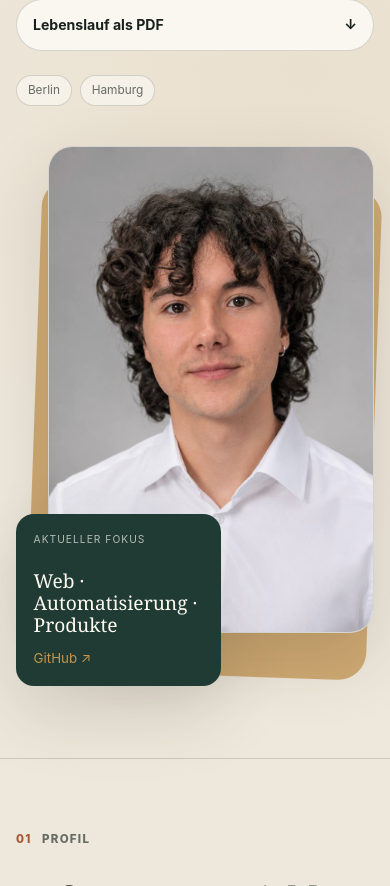
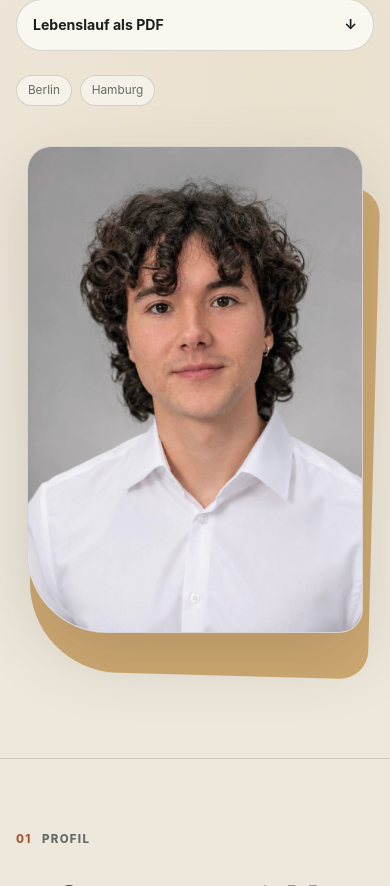
Before and after one commit to FREYHOFER/paulfreyhofer, a plain HTML site: page index.html in a window 390 px wide. Shown: the part 537-1423 px from the top of the page. Drawn offline with Linux system fonts and the light colour scheme.

Commit message:
Remove portrait GitHub overlay

```diff
--- a/index.html
+++ b/index.html
@@ -76,11 +76,6 @@
           <img src="assets/paul-freyhofer-portrait.jpg" alt="Porträt von Paul Freyhofer" width="1024" height="1280">
           <figcaption><strong>Paul Freyhofer</strong><span>Berlin / Hamburg</span></figcaption>
         </figure>
-        <a class="focus-card" href="https://github.com/FREYHOFER" target="_blank" rel="noreferrer">
-          <span data-i18n="currentFocus">Aktueller Fokus</span>
-          <strong data-i18n="focusText">Web · Automatisierung · Produkte</strong>
-          <small>GitHub ↗</small>
-        </a>
       </div>
     </section>
 
--- a/script.js
+++ b/script.js
@@ -11,8 +11,6 @@ const translations = {
     heroText: "Ich entwickle Webanwendungen, Automatisierungen und digitale Werkzeuge - von digitalen Arbeitsabläufen bis zum E-Commerce im Familienunternehmen Schnelsener Büchereck.",
     viewProjects: "Projekte ansehen",
     downloadCv: "Lebenslauf als PDF",
-    currentFocus: "Aktueller Fokus",
-    focusText: "Web · Automatisierung · Produkte",
     profileLabel: "Profil",
     profileHeading: "Softwareentwicklung mit Blick für Prozesse und Menschen.",
     profileText1: "Bei 42 Berlin vertiefe ich Software Engineering projektbasiert mit C, Git und Unix. Meine Arbeit verbindet technische Umsetzung mit Prozessverständnis: Webanwendungen und Automatisierungen, die im Arbeitsalltag funktionieren.",
@@ -73,8 +71,6 @@ const translations = {
     heroText: "I build web applications, automations and digital tools - from digital workflows to e-commerce for the family-run Schnelsener Büchereck bookstore.",
     viewProjects: "View projects",
     downloadCv: "CV as PDF",
-    currentFocus: "Current focus",
-    focusText: "Web · Automation · Products",
     profileLabel: "Profile",
     profileHeading: "Software development with an eye for processes and people.",
     profileText1: "At 42 Berlin, I deepen my software engineering skills through project-based work with C, Git and Unix. I combine technical delivery with process thinking: web applications and automations that work in day-to-day operations.",
@@ -135,8 +131,6 @@ const translations = {
     heroText: "Je conçois des applications web, des automatisations et des outils numériques - des processus de travail numériques à l'e-commerce de la librairie familiale Schnelsener Büchereck.",
     viewProjects: "Voir les projets",
     downloadCv: "CV au format PDF",
-    currentFocus: "Priorité actuelle",
-    focusText: "Web · Automatisation · Produits",
     profileLabel: "Profil",
     profileHeading: "Développer des logiciels en comprenant les processus et les personnes.",
     profileText1: "À 42 Berlin, j'approfondis le génie logiciel par des projets en C, Git et Unix. J'associe réalisation technique et compréhension des processus : applications web et automatisations utiles au travail quotidien.",
@@ -197,8 +191,6 @@ const translations = {
     heroText: "Desarrollo aplicaciones web, automatizaciones y herramientas digitales - desde procesos de trabajo digitales hasta el e-commerce de la librería familiar Schnelsener Büchereck.",
     viewProjects: "Ver proyectos",
     downloadCv: "CV en PDF",
-    currentFocus: "Enfoque actual",
-    focusText: "Web · Automatización · Productos",
     profileLabel: "Perfil",
     profileHeading: "Desarrollo de software con atención a los procesos y a las personas.",
     profileText1: "En 42 Berlin profundizo en ingeniería de software mediante proyectos con C, Git y Unix. Combino la implementación técnica con la comprensión de procesos: aplicaciones web y automatizaciones que funcionan en el trabajo diario.",
--- a/styles.css
+++ b/styles.css
@@ -101,17 +101,11 @@ select, .icon-button { height: 38px; border: 1px solid var(--line); border-radiu
 .hero-meta span { padding: .35rem .68rem; color: var(--muted); border: 1px solid var(--line); border-radius: 999px; font-size: .74rem; background: color-mix(in srgb, var(--surface) 72%, transparent); }
 
 .hero-media { position: relative; min-height: 650px; }
-.hero-media::before { position: absolute; inset: 8% 0 2% 10%; content: ""; background: color-mix(in srgb, var(--accent-2) 70%, var(--panel)); border-radius: 34px 34px 34px 130px; transform: rotate(2deg); }
-.portrait-card { position: absolute; top: 0; right: 3%; z-index: 1; width: 86%; margin: 0; overflow: hidden; background: var(--surface); border: 1px solid var(--line); border-radius: 30px 30px 30px 120px; box-shadow: var(--shadow); }
+.hero-media::before { position: absolute; inset: 8% 2% 2% 8%; content: ""; background: color-mix(in srgb, var(--accent-2) 70%, var(--panel)); border-radius: 34px 34px 34px 130px; transform: rotate(1.5deg); }
+.portrait-card { position: absolute; top: 0; left: 5%; z-index: 1; width: 90%; margin: 0; overflow: hidden; background: var(--surface); border: 1px solid var(--line); border-radius: 30px 30px 30px 120px; box-shadow: var(--shadow); }
 .portrait-card img { width: 100%; height: 610px; object-fit: cover; object-position: center 17%; filter: saturate(.88) contrast(.98); }
 .portrait-card figcaption { position: absolute; right: 0; bottom: 0; left: 0; display: flex; justify-content: flex-end; gap: 1rem; padding: 4.5rem 1.2rem 1.1rem; color: rgba(255, 250, 241, .78); background: linear-gradient(transparent, rgba(20, 25, 22, .72)); font-size: .7rem; }
 .portrait-card figcaption strong { color: #fffaf1; font-family: Georgia, "Times New Roman", serif; font-size: .9rem; font-weight: 400; }
-.focus-card { position: absolute; bottom: 7%; left: 0; z-index: 3; display: flex; flex-direction: column; width: 238px; padding: 1.1rem; color: #fffaf1; background: var(--deep); border-radius: 18px; box-shadow: var(--shadow); transition: transform .2s ease; }
-html[data-theme="dark"] .focus-card { color: #171b18; }
-.focus-card:hover { transform: translateY(-4px); }
-.focus-card span { margin-bottom: 1.4rem; color: color-mix(in srgb, currentColor 68%, transparent); font-size: .64rem; letter-spacing: .1em; text-transform: uppercase; }
-.focus-card strong { font-family: Georgia, "Times New Roman", serif; font-size: 1.2rem; font-weight: 400; line-height: 1.15; }
-.focus-card small { margin-top: .75rem; color: var(--accent-2); }
 
 .section-shell { max-width: var(--max); margin: auto; padding: clamp(4rem, 7vw, 7rem) clamp(1rem, 3vw, 2rem); border-top: 1px solid var(--line); }
 .section-label { display: flex; align-items: center; gap: .65rem; margin-bottom: 2rem; color: var(--muted); font-size: .72rem; font-weight: 800; letter-spacing: .11em; text-transform: uppercase; }
@@ -210,7 +204,7 @@ footer { display: flex; justify-content: space-between; gap: 1rem; max-width: va
   nav { display: none; }
   .hero { grid-template-columns: 1fr; min-height: auto; padding-top: 4.5rem; }
   .hero-media { width: min(100%, 680px); min-height: 640px; }
-  .portrait-card { width: 84%; }
+  .portrait-card { left: 5%; width: 90%; }
   .intro-grid, .experience-grid, .education-skills { grid-template-columns: 1fr; }
   .project { grid-template-columns: 280px 1fr; }
   .project-link { display: none; }
@@ -226,10 +220,9 @@ footer { display: flex; justify-content: space-between; gap: 1rem; max-width: va
   .button { width: 100%; }
   .hero-media { min-height: 540px; }
   .hero-media::before { inset: 7% 0 2% 5%; border-radius: 28px 28px 28px 90px; }
-  .portrait-card { right: 0; width: 91%; border-radius: 24px 24px 24px 80px; }
+  .portrait-card { left: 3%; width: 94%; border-radius: 24px 24px 24px 80px; }
   .portrait-card img { height: 485px; }
   .portrait-card figcaption { display: none; }
-  .focus-card { bottom: 0; left: 0; width: 205px; }
   .facts { grid-template-columns: 1fr; }
   .facts div { border-right: 0; border-bottom: 1px solid var(--line); }
   .facts div:last-child { border-bottom: 0; }
```
